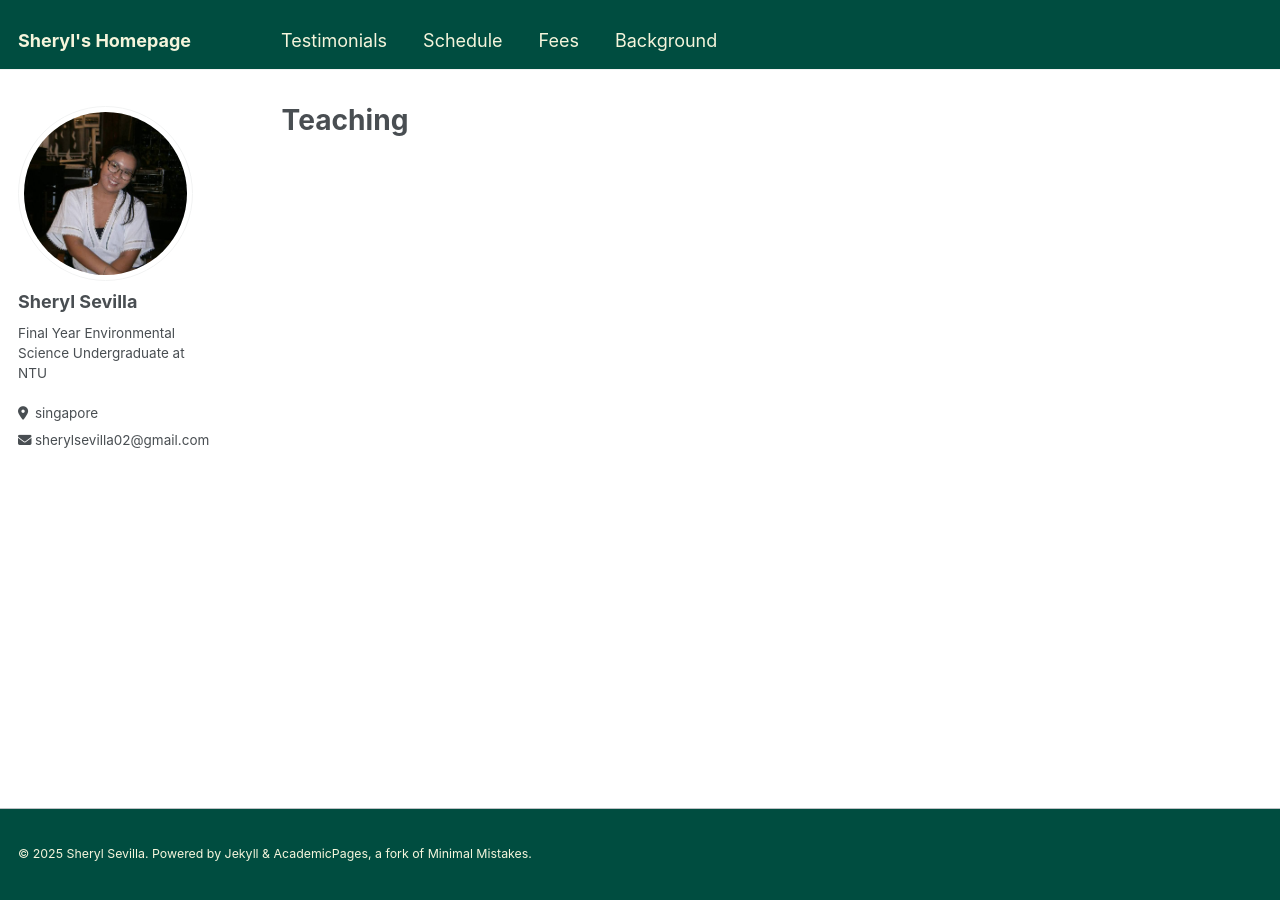
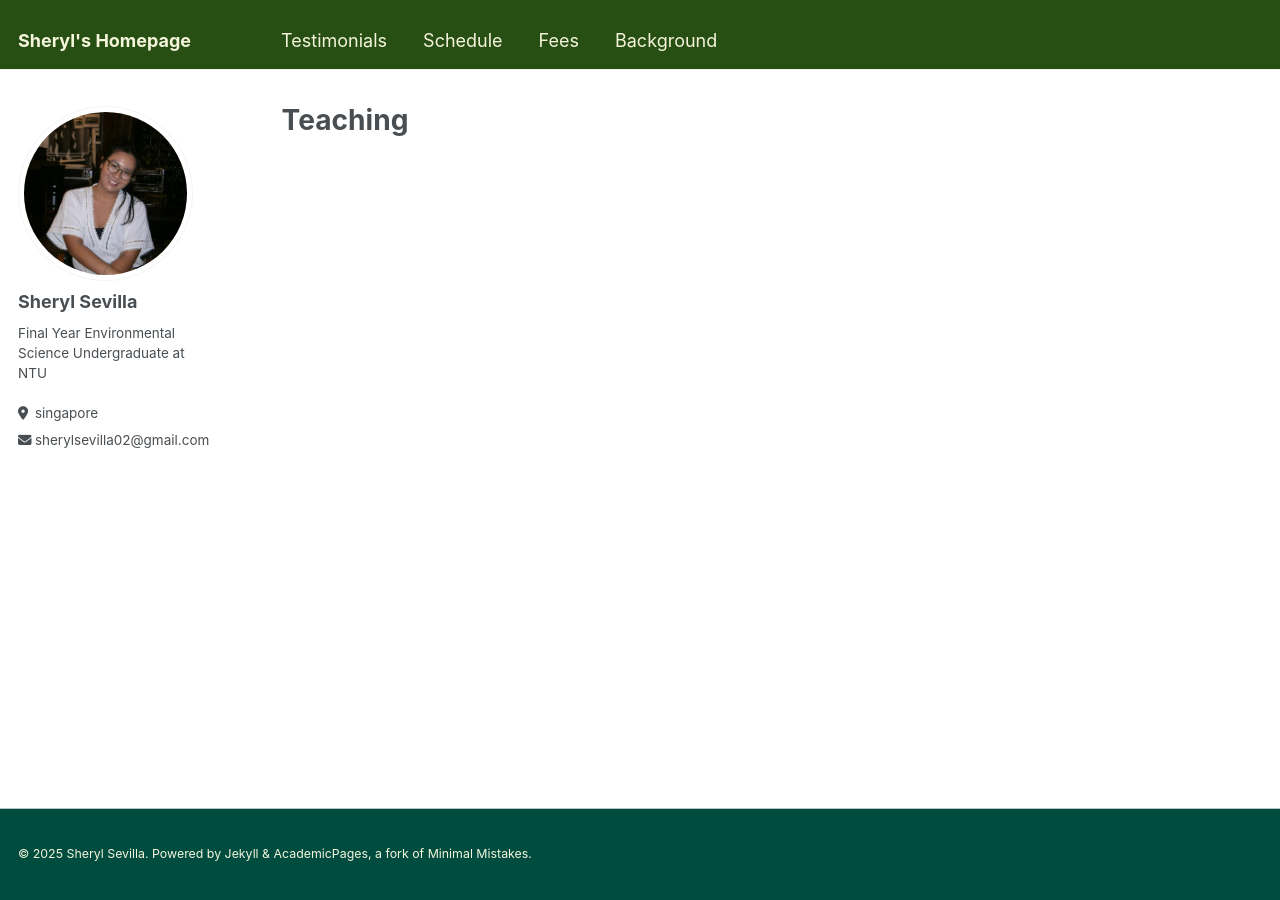
Before and after one commit to teachsheryl/teachsheryl.github.io, a Jekyll site: the page built from _pages/teaching.html, in a window 1280 px wide. Built offline with Jekyll 4.4.1, drawn with Linux system fonts in a browser that asks for light colours.

Commit message:
2nd color

```diff
--- a/_sass/_masthead.scss
+++ b/_sass/_masthead.scss
@@ -4,7 +4,8 @@
 
 .masthead {
   position: fixed;
-  background: #004d40;
+  // background: #004d40;
+  background: #274e13;
   border-bottom: 1px solid $border-color;
   height: $masthead-height;
   top: 0;
--- a/_sass/_navigation.scss
+++ b/_sass/_navigation.scss
@@ -176,7 +176,8 @@
   position: relative;
   min-width: 250px;
   // background: $background-color;
-  background: #004d40;
+  // background: #004d40;
+  background: #274e13;
 
   a {
     display: block;
```
